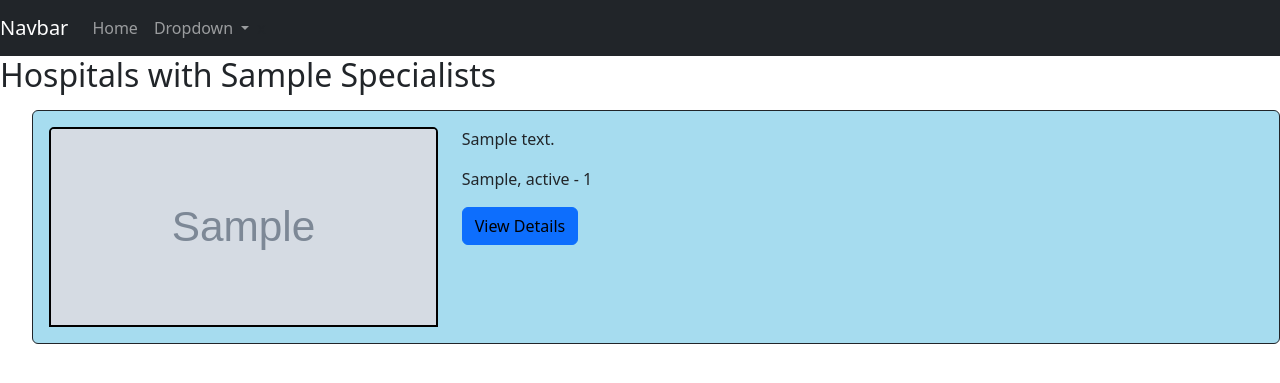
After one commit to Nisarg155/Terminal_Titans, a Django app: a page that uses templates/filter_by_specialist.html in a window 1280 px wide. The commit adds this page. Shown: the top 383 px of the page. Run offline with Django 5.2, Linux system fonts and the light colour scheme; tables that the repository leaves empty hold one stand-in row (values such as "Sample post"); grey boxes marked "Sample" are stand-in pictures; some libraries are stand-ins or nearby versions.

Commit message:
Filter Added

```diff
--- a/hospital/urls.py
+++ b/hospital/urls.py
@@ -10,4 +10,6 @@ urlpatterns = [
     path('Uregister/', views.Uregister, name='Uregister'),
     path('Appointment/', views.Appointment, name='Appointment'),
 
+     path('<str:specialist>/', views.filter_by_specialist, name='filter_by_specialist'),
+
 ]
--- a/hospital/views.py
+++ b/hospital/views.py
@@ -87,3 +87,17 @@ def Appointment(request):
 def home(request):
     hospitals = hospital_details.objects.all()
     return render(request, 'home.html', {'hospitals': hospitals})
+
+def filter_by_specialist(request, specialist):
+    # Get the list of hospital ids that have doctors with the given specialist
+    hospital_ids = Doctor.objects.filter(specialist=specialist).values_list('hospital_detail', flat=True)
+
+    # Filter hospitals based on the retrieved ids
+    hospitals = hospital_details.objects.filter(id__in=hospital_ids)
+
+    context = {
+        'hospitals': hospitals,
+        'specialist': specialist,
+    }
+
+    return render(request, 'filter_by_specialist.html', context)
--- /dev/null
+++ b/templates/filter_by_specialist.html
@@ -0,0 +1,25 @@
+<!-- filter_by_specialist.html -->
+{% extends 'navbar.html' %}
+
+{% block content %}
+  <h2>Hospitals with {{ specialist }} Specialists</h2>
+  <ul>
+    {% for hospital in hospitals %}
+    <div class="card border-dark mb-3 my-3" style="max-width: 100rem; background-color: #a6dcef;">
+        <div class="card-body text-dark" style="border-radius: 12px;">
+          <div class="row">
+            <div class="col-md-4">
+              <img class="card-img-top" src="{{hospital.hospital_img.url}}" alt="{{ hospital.name }}" height="200px" width="100px" style="border:2px solid black">
+            </div>
+            <div class="col-md-8">
+              <p class="card-text">{{ hospital.description }}</p>
+              <p class="card-text">{{ hospital.city }}, {{ hospital.state }} - {{ hospital.zip_code }}</p>
+              <button type="button" class="btn btn-primary"><a href="/doctor/{{hospital.id}}" style="text-decoration: none; color: black;">View Details</a></button>
+            </div>
+          </div>
+        </div>
+      </div>
+
+    {% endfor %}
+  </ul>
+{% endblock %}
--- a/templates/home.html
+++ b/templates/home.html
@@ -35,9 +35,9 @@ Neutrals and Pastels: Create a neutral and welcoming atmosphere (e.g., backgroun
                     Specialist
                 </a>
                 <div class="dropdown-menu" aria-labelledby="specialistDropdown">
-                    <a class="dropdown-item" href="/home/Cardiologist">Cardiologist</a>
-                    <a class="dropdown-item" href="/home/Dermatologist">Dermatologist</a>
-                    <a class="dropdown-item" href="home/Orthopedic">Orthopedic</a>
+                    <a class="dropdown-item" href="/Cardiologist">Cardiologist</a>
+                    <a class="dropdown-item" href="/Dermatologist">Dermatologist</a>
+                    <a class="dropdown-item" href="/Orthopedic">Orthopedic</a>
                 </div>
             </li>
             <li class="nav-item dropdown">
```
Also changed, not shown: media/doctor/1/docfinder-high-resolution-logo.png (added), media/doctor/1/docfinder-high-resolution-logo_U8FSDj1.png (added).
